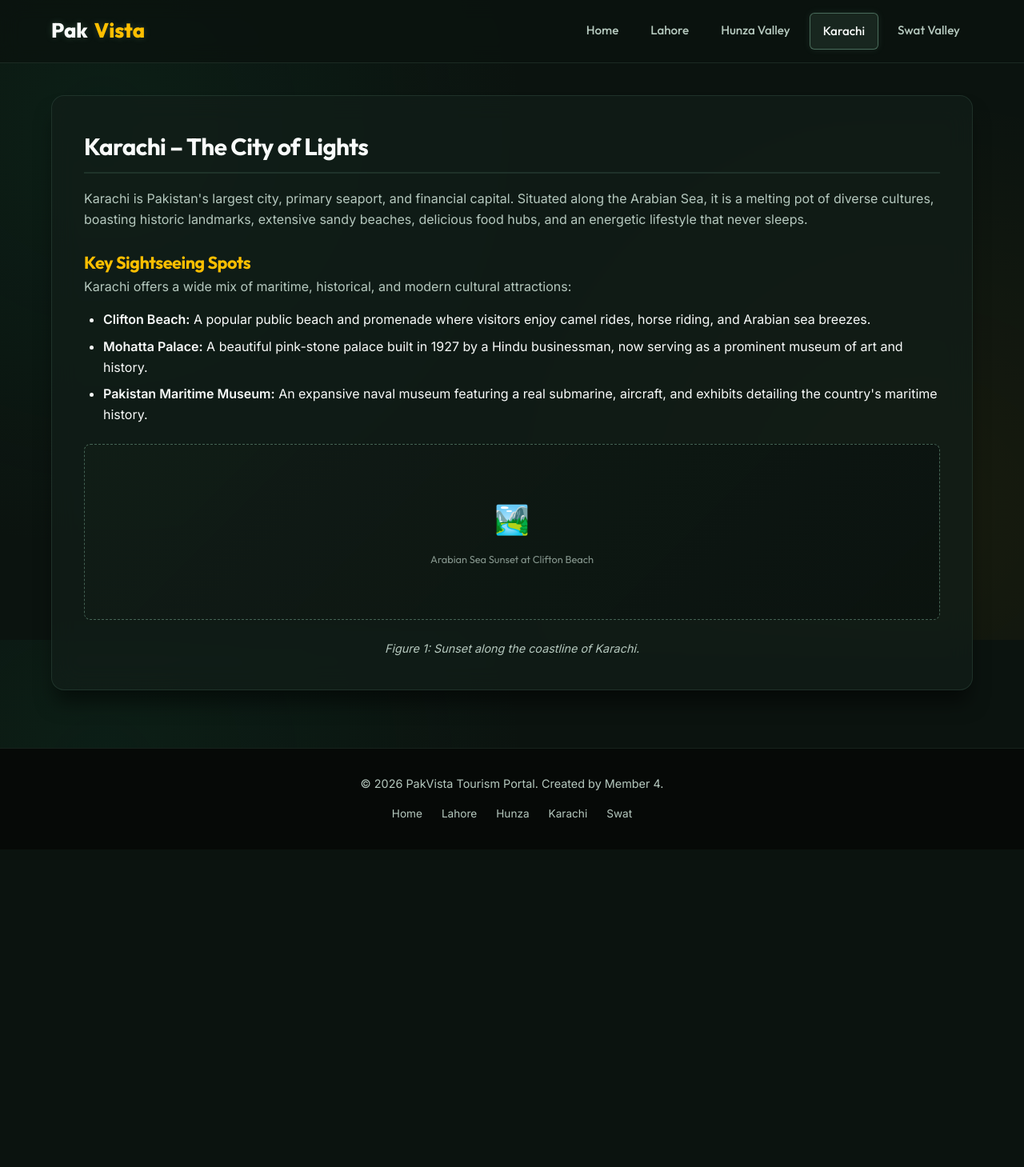
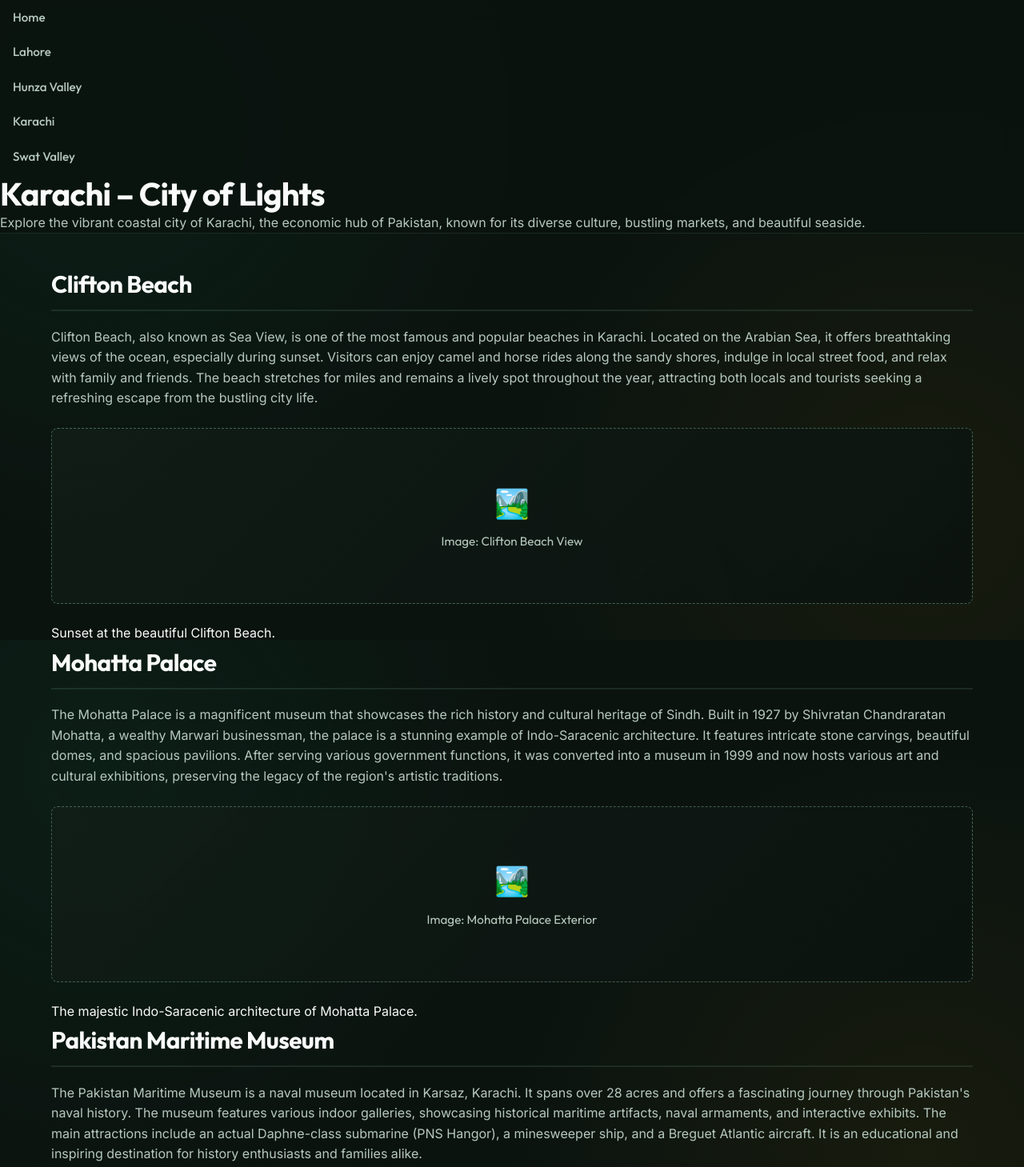
Before and after one commit to uzairghaffar0/pakvista-cicd, a website built with Parcel: page karachi.html in a window 1280 px wide. Shown: the top 1459 px of the page at 80% size. Before the commit the page ends 1062 px from the top, so only its background shows below. Built offline with nearby package versions, Linux system fonts and the light colour scheme.

Commit message:
Add Karachi destination page and cd-staging workflow

```diff
--- a/karachi.html
+++ b/karachi.html
@@ -7,67 +7,53 @@
     <link rel="stylesheet" href="style.css">
 </head>
 <body>
-
     <header>
-    <div class="nav-container">
-      <div class="logo">
-        Pak<span>Vista</span>
-      </div>
-      <nav aria-label="Main Navigation">
-        <ul class="nav-bar">
+        <nav class="nav-bar">
+            <ul>
                 <li><a href="index.html">Home</a></li>
                 <li><a href="lahore.html">Lahore</a></li>
                 <li><a href="hunza.html">Hunza Valley</a></li>
-          <li><a href="karachi.html" class="active">Karachi</a></li>
+                <li><a href="karachi.html">Karachi</a></li>
                 <li><a href="swat.html">Swat Valley</a></li>
             </ul>
         </nav>
-    </div>
+        <h1>Karachi – City of Lights</h1>
+        <p>Explore the vibrant coastal city of Karachi, the economic hub of Pakistan, known for its diverse culture, bustling markets, and beautiful seaside.</p>
     </header>
 
     <main>
-    <div class="content-wrapper">
+        <article>
             <section>
-        <h2>Karachi – The City of Lights</h2>
-        <p>
-          Karachi is Pakistan's largest city, primary seaport, and financial capital. Situated along the Arabian Sea, it is a melting pot of diverse cultures, boasting historic landmarks, extensive sandy beaches, delicious food hubs, and an energetic lifestyle that never sleeps.
-        </p>
-
-        <h3 style="margin-top: 1.5rem;">Key Sightseeing Spots</h3>
-        <p style="margin-bottom: 1rem;">
-          Karachi offers a wide mix of maritime, historical, and modern cultural attractions:
-        </p>
-
-        <ul>
-          <li style="margin-left: 1.5rem; margin-bottom: 0.5rem;"><strong>Clifton Beach:</strong> A popular public beach and promenade where visitors enjoy camel rides, horse riding, and Arabian sea breezes.</li>
-          <li style="margin-left: 1.5rem; margin-bottom: 0.5rem;"><strong>Mohatta Palace:</strong> A beautiful pink-stone palace built in 1927 by a Hindu businessman, now serving as a prominent museum of art and history.</li>
-          <li style="margin-left: 1.5rem; margin-bottom: 0.5rem;"><strong>Pakistan Maritime Museum:</strong> An expansive naval museum featuring a real submarine, aircraft, and exhibits detailing the country's maritime history.</li>
-        </ul>
-
+                <h2>Clifton Beach</h2>
+                <p>Clifton Beach, also known as Sea View, is one of the most famous and popular beaches in Karachi. Located on the Arabian Sea, it offers breathtaking views of the ocean, especially during sunset. Visitors can enjoy camel and horse rides along the sandy shores, indulge in local street food, and relax with family and friends. The beach stretches for miles and remains a lively spot throughout the year, attracting both locals and tourists seeking a refreshing escape from the bustling city life.</p>
                 <figure>
-          <div class="img-placeholder" aria-label="Clifton Beach along the Arabian Sea in Karachi">
-            <span>Arabian Sea Sunset at Clifton Beach</span>
-          </div>
-          <figcaption style="text-align: center; font-size: 0.9rem; color: var(--text-muted); font-style: italic;">
-            Figure 1: Sunset along the coastline of Karachi.
-          </figcaption>
+                    <div class="img-placeholder">Image: Clifton Beach View</div>
+                    <figcaption>Sunset at the beautiful Clifton Beach.</figcaption>
                 </figure>
             </section>
-    </div>
+
+            <section>
+                <h2>Mohatta Palace</h2>
+                <p>The Mohatta Palace is a magnificent museum that showcases the rich history and cultural heritage of Sindh. Built in 1927 by Shivratan Chandraratan Mohatta, a wealthy Marwari businessman, the palace is a stunning example of Indo-Saracenic architecture. It features intricate stone carvings, beautiful domes, and spacious pavilions. After serving various government functions, it was converted into a museum in 1999 and now hosts various art and cultural exhibitions, preserving the legacy of the region's artistic traditions.</p>
+                <figure>
+                    <div class="img-placeholder">Image: Mohatta Palace Exterior</div>
+                    <figcaption>The majestic Indo-Saracenic architecture of Mohatta Palace.</figcaption>
+                </figure>
+            </section>
+
+            <section>
+                <h2>Pakistan Maritime Museum</h2>
+                <p>The Pakistan Maritime Museum is a naval museum located in Karsaz, Karachi. It spans over 28 acres and offers a fascinating journey through Pakistan's naval history. The museum features various indoor galleries, showcasing historical maritime artifacts, naval armaments, and interactive exhibits. The main attractions include an actual Daphne-class submarine (PNS Hangor), a minesweeper ship, and a Breguet Atlantic aircraft. It is an educational and inspiring destination for history enthusiasts and families alike.</p>
+                <figure>
+                    <div class="img-placeholder">Image: Pakistan Maritime Museum Park</div>
+                    <figcaption>PNS Hangor submarine displayed at the Maritime Museum.</figcaption>
+                </figure>
+            </section>
+        </article>
     </main>
 
     <footer>
-    <div class="footer-content">
-      <p>&copy; 2026 PakVista Tourism Portal. Created by Member 4.</p>
-      <ul class="footer-links">
-        <li><a href="index.html">Home</a></li>
-        <li><a href="lahore.html">Lahore</a></li>
-        <li><a href="hunza.html">Hunza</a></li>
-        <li><a href="karachi.html">Karachi</a></li>
-        <li><a href="swat.html">Swat</a></li>
-      </ul>
-    </div>
+        <p>&copy; 2026 PakVista. All rights reserved.</p>
     </footer>
-
 </body>
 </html>
```
Also changed, not shown: .github/workflows/cd-staging.yml. Lines whose indentation alone changed are shown as unchanged.
